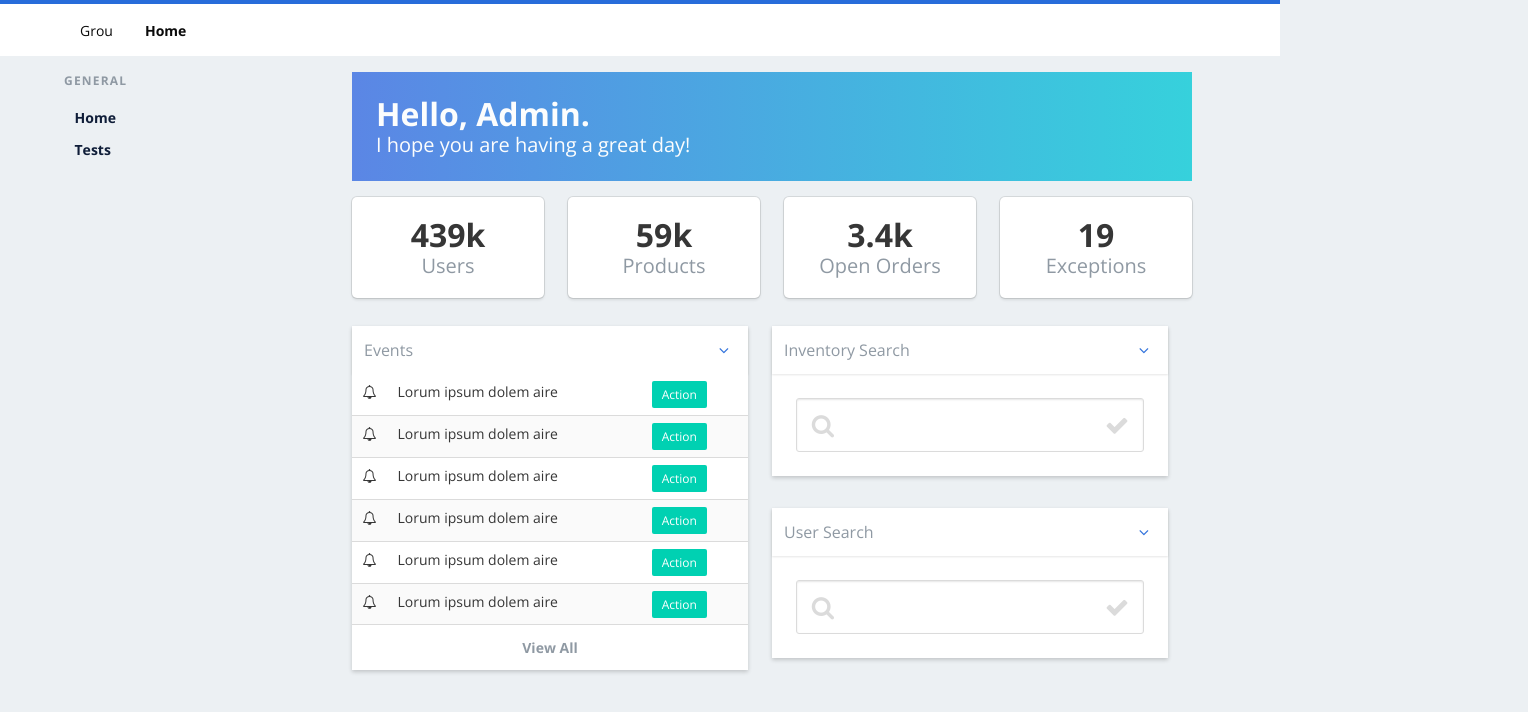
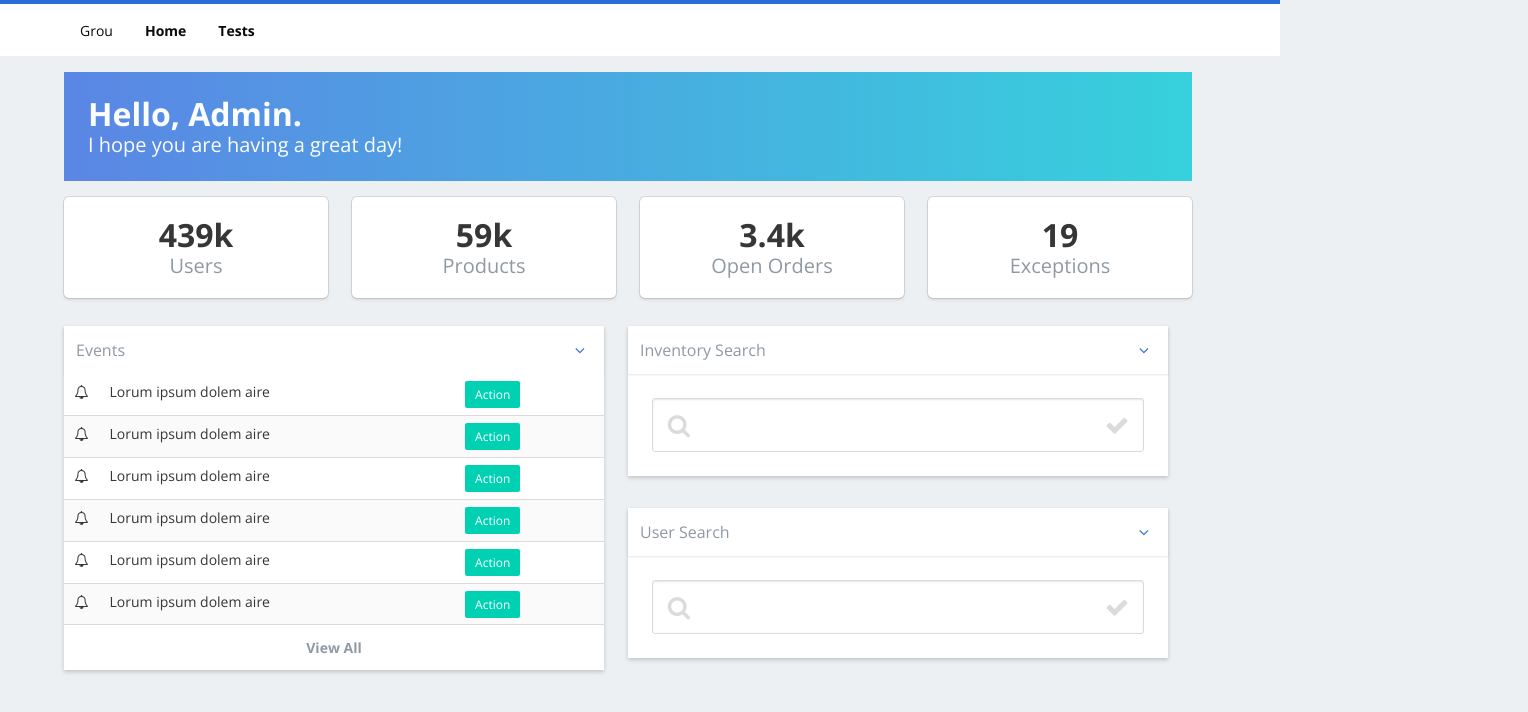
Before and after one commit to globocom/grou-ui, a React (Create React App) app: page / in a window 1280 px wide. Shown: the top 712 px of the page, 1528 px wide, since content can reach past the window. Built offline with nearby package versions, Linux system fonts and the light colour scheme.

Commit message:
Removes menu

```diff
--- a/src/components/App.js
+++ b/src/components/App.js
@@ -1,6 +1,5 @@
 import React, { Component } from 'react';
 import Nav from './Nav';
-import Menu from './Menu';
 import Main from './Main';
 
 
@@ -11,7 +10,6 @@ class App extends Component {
         <Nav/>
         <div className="container">
           <div className="columns">
-            <Menu/>
             <Main/>
           </div>
         </div>
--- a/src/components/Main.js
+++ b/src/components/Main.js
@@ -8,7 +8,7 @@ export default class Main extends Component {
 
     render(){
         return (
-          <div className="column is-9">
+          <div className="column is-12">
             <Switch>
               <Route exact path='/' component={Home}/>
               <Route path='/tests' component={Tests}/>
--- a/src/components/Menu.js
+++ /dev/null
@@ -1,21 +0,0 @@
-import React, { Component } from 'react';
-import { Link } from 'react-router-dom'
-
-export default class Menu extends Component {
-
-    render(){
-        return (
-          <div className="column is-3">
-            <aside className="menu">
-              <p className="menu-label">
-                General
-              </p>
-              <ul className="menu-list">
-                <li><Link to="/">Home</Link></li>
-                <li><Link to="/tests">Tests</Link></li>
-              </ul>
-            </aside>
-          </div>
-        );
-      }
-}
--- a/src/components/Nav.js
+++ b/src/components/Nav.js
@@ -22,6 +22,9 @@ export default class Nav extends Component {
                   <a className="navbar-item" href="/">
                     Home
                   </a>
+                  <a className="navbar-item" href="/tests">
+                    Tests
+                  </a>
                 </div>
 
               </div>
```
Also changed, not shown: 1 other file (tests, documents, lock files or other folders).
